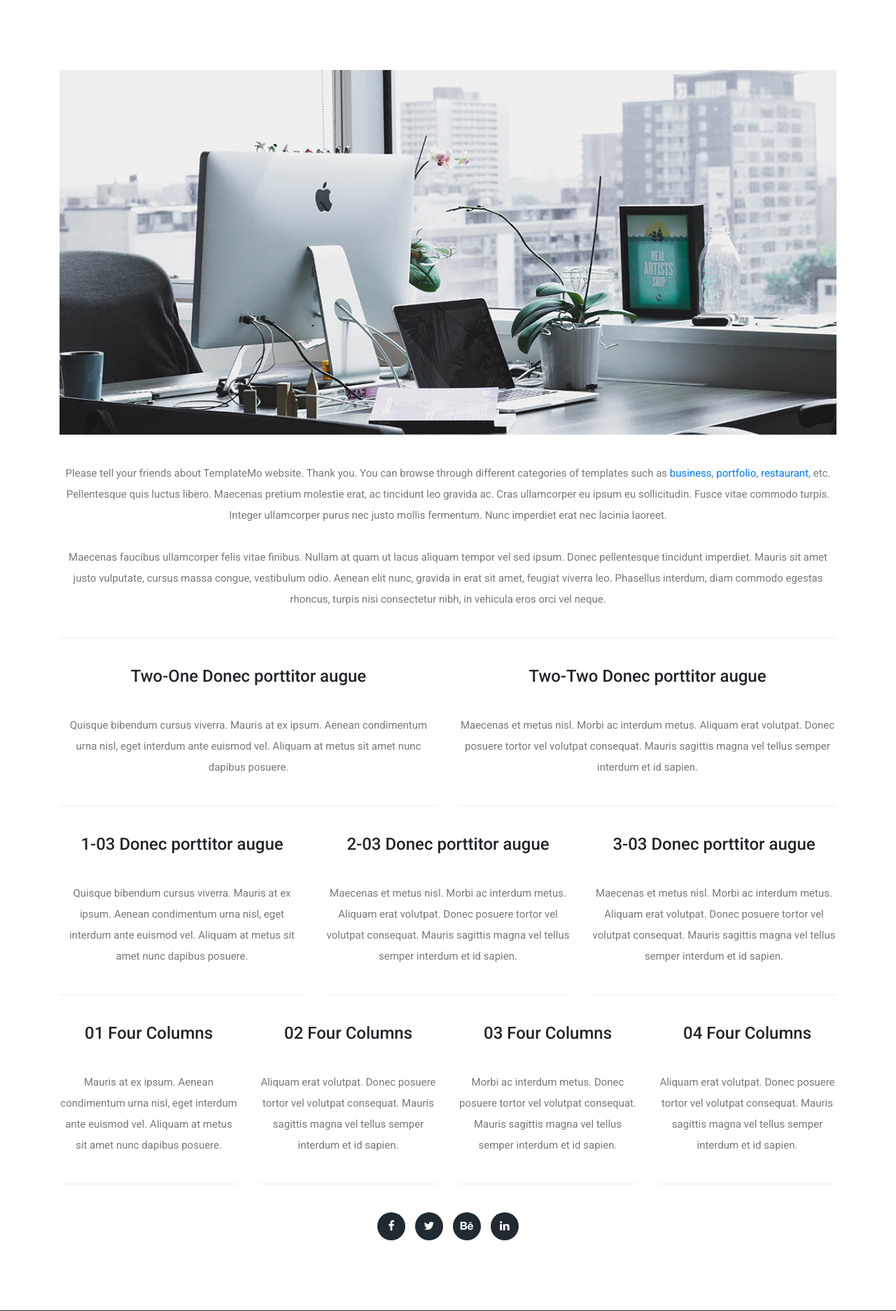
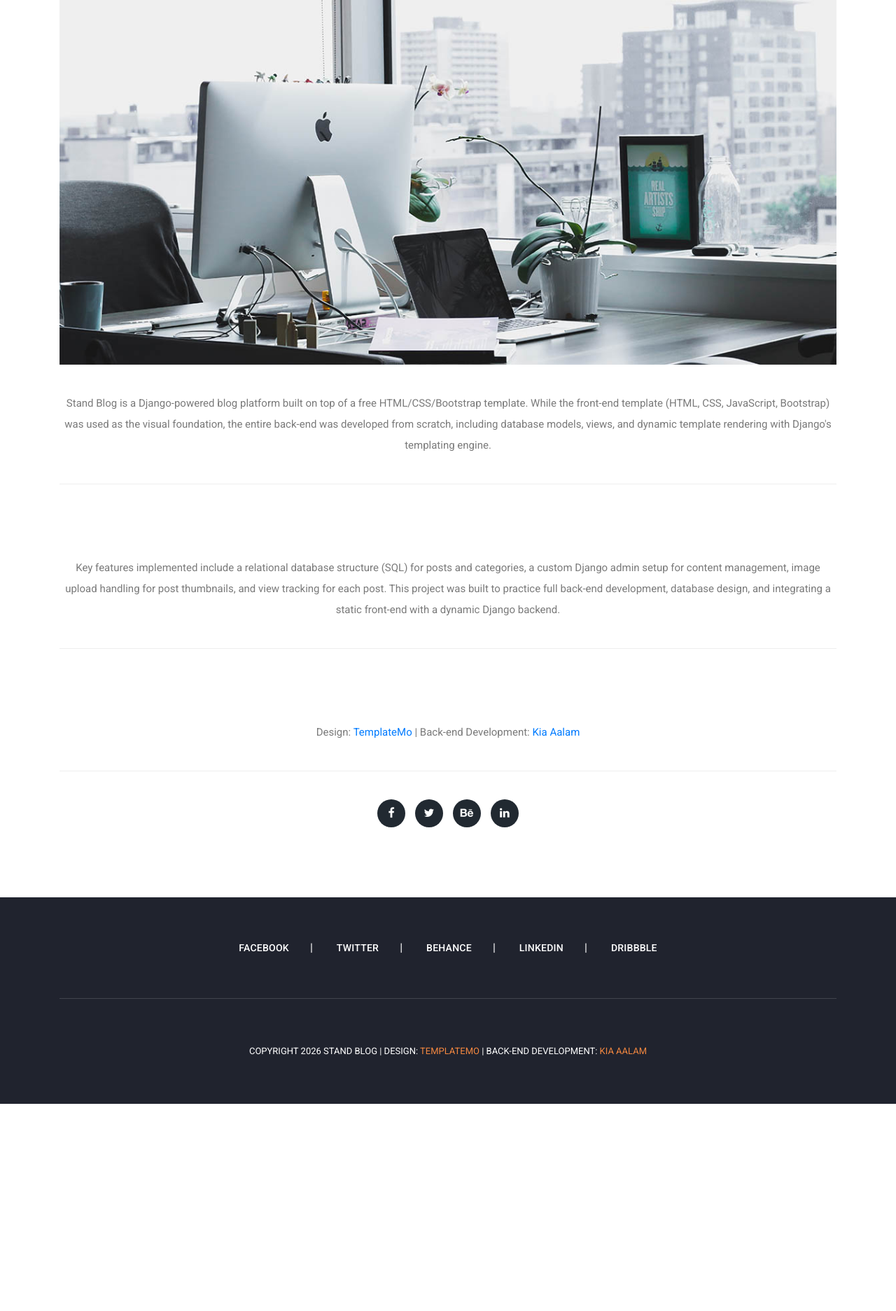
Before and after one commit to Kia-Aalam/Kia-Blog, a Django app: page /about/ in a window 1280 px wide. Shown: the part 387-2260 px from the top of the page at 70% size. After the commit the page ends 1964 px from the top, so only its background shows below. Run offline with Django 5.2, Linux system fonts and the light colour scheme; some libraries are stand-ins or nearby versions.

Commit message:
change static to dynamic page(about) and navbar

```diff
--- a/static/css/templatemo-stand-blog.css
+++ b/static/css/templatemo-stand-blog.css
@@ -407,10 +407,6 @@ header .navbar {
 
 
 /* Blog Posts */
-
-.blog-posts {
-	margin-top: 100px;
-}
 
 .blog-posts .blog-post {
 	margin-bottom: 30px;
@@ -871,11 +867,6 @@ footer p a:hover {
 
 /* Contact Form */
 
-.contact-us .down-contact,
-.contact-us #map {
-	margin-top: 80px;
-}
-
 .contact-us .sidebar-heading h2 {
 	font-size: 18px;
 	text-transform: uppercase;
@@ -973,7 +964,6 @@ footer p a:hover {
 /* About Us */
 
 .about-us {
-	margin-top: 100px;
 	text-align: center;
 }
 
--- a/templates/about.html
+++ b/templates/about.html
@@ -52,18 +52,16 @@ https://templatemo.com/tm-551-stand-blog
           <div class="collapse navbar-collapse" id="navbarResponsive">
             <ul class="navbar-nav ml-auto">
               <li class="nav-item">
-                <a class="nav-link" href="{% url 'home' %}">Home
-                  <span class="sr-only">(current)</span>
-                </a>
-              </li>
-              <li class="nav-item active">
-                <a class="nav-link" href="{% url 'about' %}">About Us</a>
+                <a class="nav-link {% if request.path == '/' %}active{% endif %}" href="{% url 'home' %}">Home</a>
               </li>
               <li class="nav-item">
-                <a class="nav-link" href="{% url 'blog' %}">Blog Entries</a>
+                <a class="nav-link {% if request.path == '/about/' %}active{% endif %}" href="{% url 'about' %}">About Us</a>
               </li>
               <li class="nav-item">
-                <a class="nav-link" href="{% url 'contact' %}">Contact Us</a>
+                <a class="nav-link {% if request.path == '/blog/' %}active{% endif %}" href="{% url 'blog' %}">Blog Entries</a>
+              </li>
+              <li class="nav-item">
+                <a class="nav-link {% if request.path == '/contact/' %}active{% endif %}" href="{% url 'contact' %}">Contact Us</a>
               </li>
             </ul>
           </div>
@@ -96,53 +94,11 @@ https://templatemo.com/tm-551-stand-blog
         <div class="row">
           <div class="col-lg-12">
             <img src="{% static "img/about-us.jpg" %}" alt="">
-            <p>Please tell your friends about TemplateMo website. Thank you. You can browse through different categories of templates such as <a rel="nofollow" href="https://templatemo.com/tag/business" target="_parent">business</a>, <a rel="nofollow" href="https://templatemo.com/tag/portfolio" target="_parent">portfolio</a>, <a rel="nofollow" href="https://templatemo.com/tag/restaurant" target="_parent">restaurant</a>, etc. Pellentesque quis luctus libero. Maecenas pretium molestie erat, ac tincidunt leo gravida ac. Cras ullamcorper eu ipsum eu sollicitudin. Fusce vitae commodo turpis. Integer ullamcorper purus nec justo mollis fermentum. Nunc imperdiet erat nec lacinia laoreet. <br><br>Maecenas faucibus ullamcorper felis vitae finibus. Nullam at quam ut lacus aliquam tempor vel sed ipsum. Donec pellentesque tincidunt imperdiet. Mauris sit amet justo vulputate, cursus massa congue, vestibulum odio. Aenean elit nunc, gravida in erat sit amet, feugiat viverra leo. Phasellus interdum, diam commodo egestas rhoncus, turpis nisi consectetur nibh, in vehicula eros orci vel neque.</p>
-          </div>
-        </div>
-
-        <div class="row">
-          <div class="col-lg-6">
-          <h4>Two-One Donec porttitor augue</h4>
-          	<p>Quisque bibendum cursus viverra. Mauris at ex ipsum. Aenean condimentum urna nisl, eget interdum ante euismod vel. Aliquam at metus sit amet nunc dapibus posuere.</p>
-          </div>
-          <div class="col-lg-6">
-          <h4>Two-Two Donec porttitor augue</h4>
-          	<p>Maecenas et metus nisl. Morbi ac interdum metus. Aliquam erat volutpat. Donec posuere tortor vel volutpat consequat. Mauris sagittis magna vel tellus semper interdum et id sapien.</p>
-          </div>
-        </div>
-
-        <div class="row">
-          <div class="col-lg-4 col-md-6">
-          <h4>1-03 Donec porttitor augue</h4>
-          	<p>Quisque bibendum cursus viverra. Mauris at ex ipsum. Aenean condimentum urna nisl, eget interdum ante euismod vel. Aliquam at metus sit amet nunc dapibus posuere.</p>
-          </div>
-          <div class="col-lg-4 col-md-6">
-          <h4>2-03 Donec porttitor augue</h4>
-          	<p>Maecenas et metus nisl. Morbi ac interdum metus. Aliquam erat volutpat. Donec posuere tortor vel volutpat consequat. Mauris sagittis magna vel tellus semper interdum et id sapien.</p>
-          </div>
-          <div class="col-lg-4">
-          <h4>3-03 Donec porttitor augue</h4>
-          	<p>Maecenas et metus nisl. Morbi ac interdum metus. Aliquam erat volutpat. Donec posuere tortor vel volutpat consequat. Mauris sagittis magna vel tellus semper interdum et id sapien.</p>
-          </div>
-        </div>
-
-
-        <div class="row">
-          <div class="col-lg-3 col-md-6">
-          <h4>01 Four Columns</h4>
-          	<p>Mauris at ex ipsum. Aenean condimentum urna nisl, eget interdum ante euismod vel. Aliquam at metus sit amet nunc dapibus posuere.</p>
-          </div>
-          <div class="col-lg-3 col-md-6">
-          <h4>02 Four Columns</h4>
-          	<p>Aliquam erat volutpat. Donec posuere tortor vel volutpat consequat. Mauris sagittis magna vel tellus semper interdum et id sapien.</p>
-          </div>
-          <div class="col-lg-3 col-md-6">
-          <h4>03 Four Columns</h4>
-          	<p>Morbi ac interdum metus. Donec posuere tortor vel volutpat consequat. Mauris sagittis magna vel tellus semper interdum et id sapien.</p>
-          </div>
-          <div class="col-lg-3 col-md-6">
-          <h4>04 Four Columns</h4>
-          	<p>Aliquam erat volutpat. Donec posuere tortor vel volutpat consequat. Mauris sagittis magna vel tellus semper interdum et id sapien.</p>
+            <p>Stand Blog is a Django-powered blog platform built on top of a free HTML/CSS/Bootstrap template. While the front-end template (HTML, CSS, JavaScript, Bootstrap) was used as the visual foundation, the entire back-end was developed from scratch, including database models, views, and dynamic template rendering with Django's templating engine.</p>
+            <br>
+            <p>Key features implemented include a relational database structure (SQL) for posts and categories, a custom Django admin setup for content management, image upload handling for post thumbnails, and view tracking for each post. This project was built to practice full back-end development, database design, and integrating a static front-end with a dynamic Django backend.</p>
+            <br>
+            <p>Design: <a rel="nofollow" href="https://templatemo.com" target="_parent">TemplateMo</a> | Back-end Development: <a href="https://github.com/Kia-Aalam" target="_blank">Kia Aalam</a></p>
           </div>
         </div>
 
@@ -176,9 +132,7 @@ https://templatemo.com/tm-551-stand-blog
           </div>
           <div class="col-lg-12">
             <div class="copyright-text">
-              <p>Copyright 2020 Stand Blog Co.
-
-                 | Design: <a rel="nofollow" href="https://templatemo.com" target="_parent">TemplateMo</a></p>
+              <p>Copyright 2026 Stand Blog | Design: <a rel="nofollow" href="https://templatemo.com" target="_parent">TemplateMo</a> | Back-end Development: <a href="https://github.com/Kia-Aalam" target="_blank">Kia Aalam</a></p>
             </div>
           </div>
         </div>
```
Also changed, not shown: templates/blog.html (+6 -10 lines), templates/contact.html (+6 -10 lines), templates/index.html (+6 -10 lines), templates/post-details.html (+6 -10 lines).
